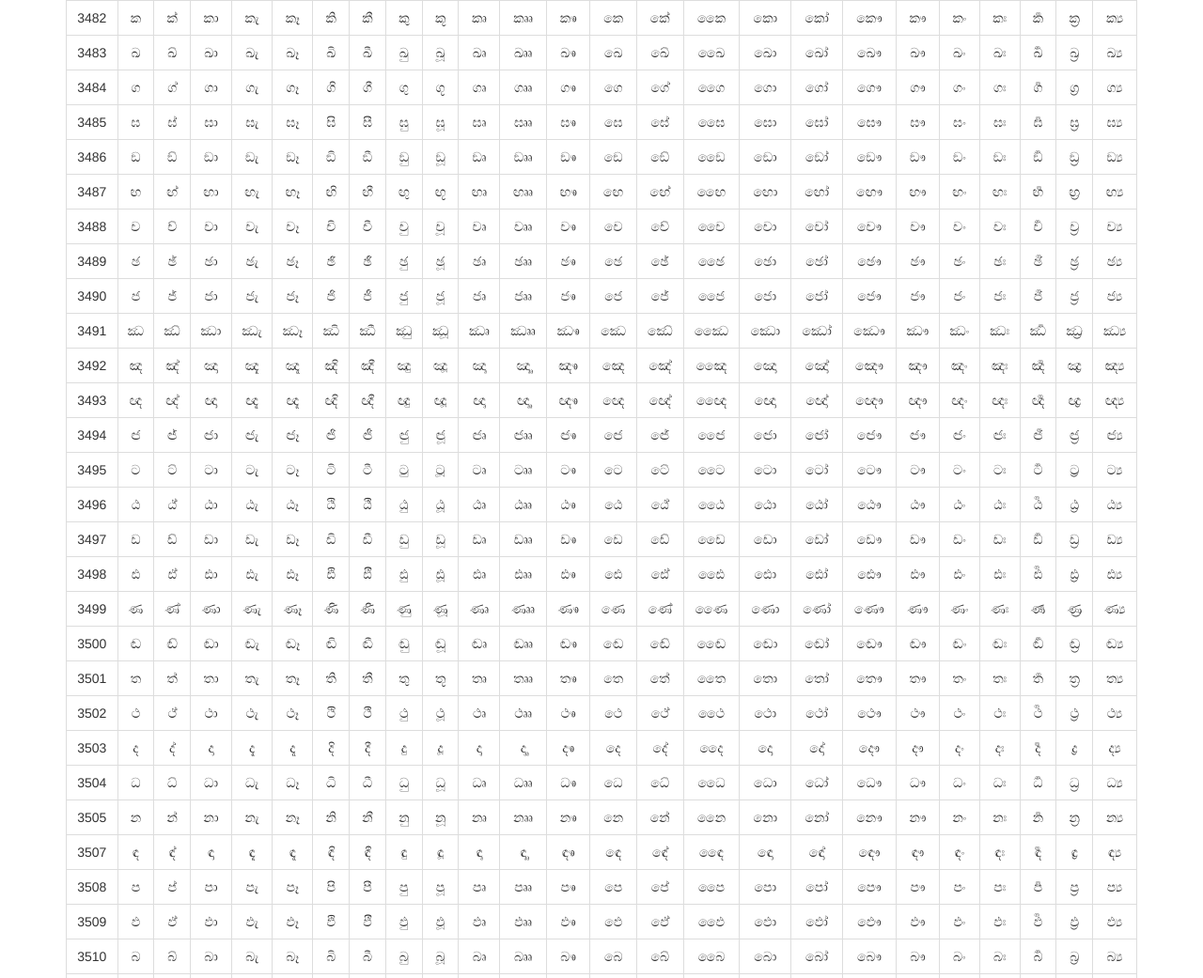
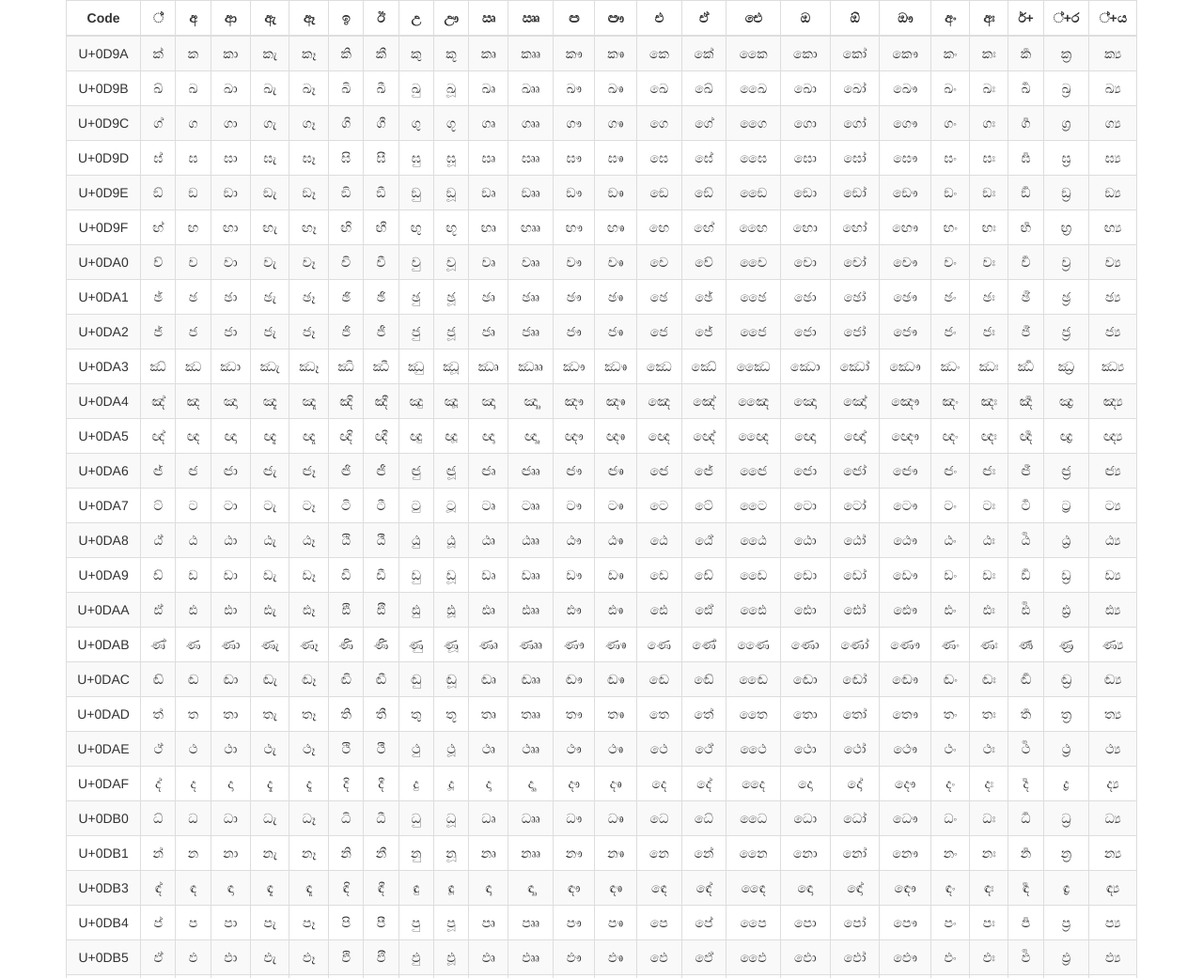
Before and after one commit to janithl/hodiya, a plain HTML site: page index.html in a window 1280 px wide. Shown: the top 1041 px of the page at 94% size. Drawn offline with nearby package versions, Linux system fonts and the light colour scheme.

Commit message:
added header with vowels and fixed order of modifiers

```diff
--- a/index.html
+++ b/index.html
@@ -20,14 +20,43 @@
 
 <body>
 	<div class="container">
-		<table class="table table-bordered">
+		<table class="table table-bordered table-striped">
+			<thead>
+				<tr>
+					<th class="text-center">Code</th>
+					<th class="text-center">්</th>
+					<th class="text-center">අ</th>
+					<th class="text-center">ආ</th>
+					<th class="text-center">ඇ</th>
+					<th class="text-center">ඈ</th>
+					<th class="text-center">ඉ</th>
+					<th class="text-center">ඊ</th>
+					<th class="text-center">උ</th>
+					<th class="text-center">ඌ</th>
+					<th class="text-center">ඍ</th>
+					<th class="text-center">ඎ</th>
+					<th class="text-center">ඏ</th>
+					<th class="text-center">ඐ</th>
+					<th class="text-center">එ</th>
+					<th class="text-center">ඒ</th>
+					<th class="text-center">ඓ</th>
+					<th class="text-center">ඔ</th>
+					<th class="text-center">ඕ</th>
+					<th class="text-center">ඖ</th>
+					<th class="text-center">අං</th>
+					<th class="text-center">අඃ</th>
+					<th class="text-center">ර්+</th>
+					<th class="text-center">්+ර</th>
+					<th class="text-center">්+ය</th>
+				</tr>
+			</thead>
 			<tbody id="hodiya-table"></tbody>
 		</table>
 	</div><!-- /.container -->
 	<script>
-	var vowels = [0x0DCA, 0x0DCF, 0x0DD0, 0x0DD1, 0x0DD2, 0x0DD3, 0x0DD4,
-	0x0DD6, 0x0DD8, 0x0DF2, 0x0DF3, 0x0DD9, 0x0DDA, 0x0DDB, 0x0DDC,
-	0x0DDD, 0x0DDE, 0x0DDF, 0x0D82, 0x0D83];
+	var vowels = [0x0DCA, 0, 0x0DCF, 0x0DD0, 0x0DD1, 0x0DD2, 0x0DD3, 0x0DD4,
+	0x0DD6, 0x0DD8, 0x0DF2, 0x0DDF, 0x0DF3, 0x0DD9, 0x0DDA, 0x0DDB, 0x0DDC,
+	0x0DDD, 0x0DDE, 0x0D82, 0x0D83];
 	var conson = [
 	"ක", "ඛ", "ග", "ඝ", "ඞ", "ඟ",
 	"ච", "ඡ", "ජ", "ඣ", "ඤ", "ඥ", "ඦ",
@@ -50,8 +79,7 @@
 	(function() {
 		for(var i = 0; i < conson.length; i++) {
 			trow = document.createElement('tr');
-			tableCell(conson[i].charCodeAt(0));
-			tableCell(conson[i]);
+			tableCell('U+0' + conson[i].charCodeAt(0).toString(16).toUpperCase());
 
 			for(var j = 0; j < vowels.length; j++) {
 				tableCell(conson[i] + String.fromCodePoint(vowels[j]));
```
